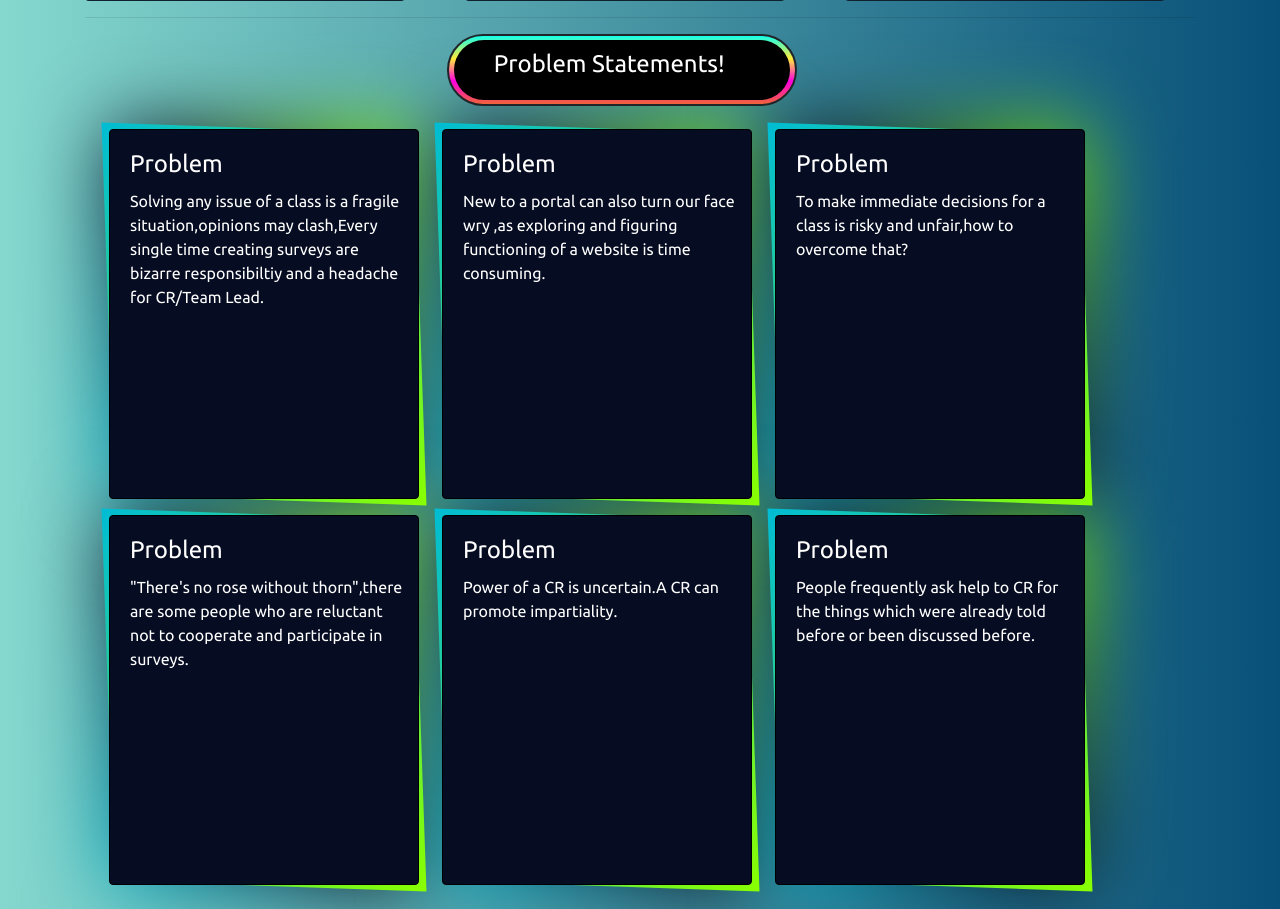
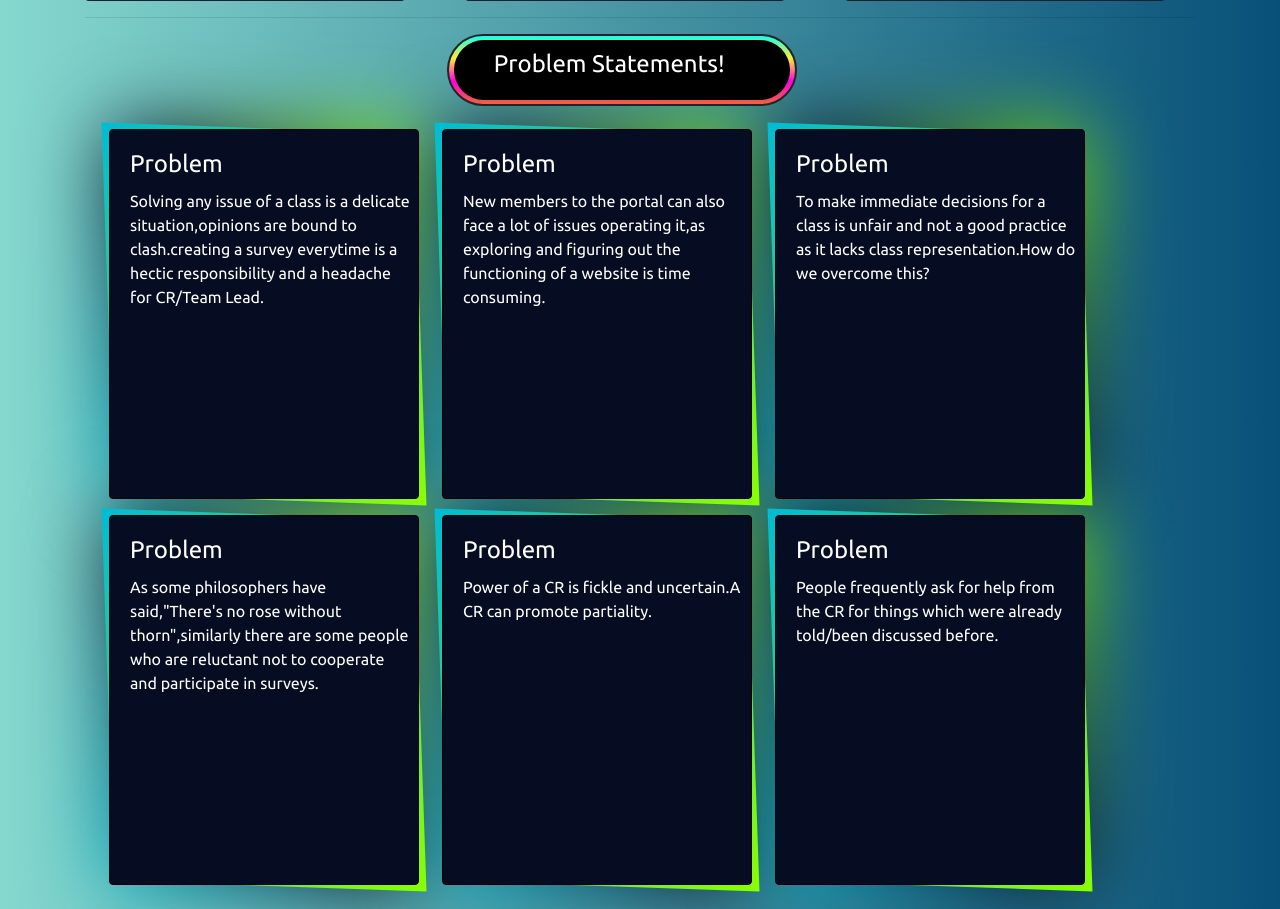
Before and after one commit to anonshubh/issue-reporter, a Django app: page / in a window 1280 px wide. Shown: the part 346-1255 px from the top of the page. Run offline with Django 3.2, Linux system fonts and the light colour scheme; some libraries are stand-ins or nearby versions.

Commit message:
Fixed Typos

```diff
--- a/reporter/templates/reporter/index.html
+++ b/reporter/templates/reporter/index.html
@@ -142,7 +142,7 @@
                     <div class="card statement-card statement">
                         <div style="width: 320px; height: 370px;" class="card-body">
                             <h2 class="p-s-style">Problem</h2>
-                            <p class="card-p-s">Solving any issue of a class is a fragile situation,opinions may clash,Every single time creating surveys are bizarre responsibiltiy and a headache for CR/Team Lead.</p>
+                            <p class="card-p-s">Solving any issue of a class is a delicate situation,opinions are bound to clash.creating a survey everytime is a hectic responsibility and a headache for CR/Team Lead.</p>
                         </div>
                     </div>
                 </div>
@@ -150,7 +150,7 @@
                     <div class="card answer-card">
                         <div style="width: 320px; height: 370px;" class="card-body">
                             <h2 class="p-s-style">Solution</h2>
-                            <p class="card-p-s">This portal is built mainly to solve any issues of a class or a team unbiasedly and clarity,simply anyone can park their issues and get it resolved with other members responses on it,thus reducing the complexity of a CR/TL to create surveys and broadcast it to everyone.</p>
+                            <p class="card-p-s">This portal is built mainly to solve any issues faced by members of a class or a team without any bias and with clarity.Simply anyone can post their issues and get it resolved with other members' responses on it,thus reducing the complexity for a CR/TL of creating surveys and broadcasting it to everyone.</p>
                         </div>
                     </div>
                 </div>
@@ -160,7 +160,7 @@
                     <div class="card statement-card">
                         <div style="width: 320px; height: 370px;" class="card-body">
                             <h2 class="p-s-style">Problem</h2>
-                            <p class="card-p-s">New to a portal can also turn our face wry ,as exploring and figuring functioning of a website is time consuming.</p>
+                            <p class="card-p-s">New members to the portal can also face a lot of issues operating it,as exploring and figuring out the functioning of a website is time consuming.</p>
                         </div>
                     </div>
                 </div>
@@ -168,7 +168,7 @@
                     <div class="card answer-card">
                         <div style="width: 320px;height: 370px; " class="card-body">
                             <h2 class="p-s-style">Solution</h2>
-                            <p class="card-p-s">We tried to keep the portal as simplistic as possible and to make it easy ,we are providing Test Login ,Try it to explore website completely.</p>
+                            <p class="card-p-s">We tried to keep the portal as simplistic as possible and to make it easy ,we are providing Test Login ,Try it to explore website completely.If you need further directions on what the buttons do,please check out the <a href="{% url 'reporter:documentation' %}">Need Help?</a> section at the top of the page!</p>
                         </div>
                     </div>
                 </div>
@@ -178,7 +178,7 @@
                     <div class="card statement-card">
                         <div style="width: 320px; height: 370px;" class="card-body">
                             <h2 class="p-s-style">Problem</h2>
-                            <p class="card-p-s">To make immediate decisions for a class is risky and unfair,how to overcome that?</p>
+                            <p class="card-p-s">To make immediate decisions for a class is unfair and not a good practice as it lacks class representation.How do we overcome this?</p>
                         </div>
                     </div>
                 </div>
@@ -186,7 +186,7 @@
                 <div class="card answer-card">
                     <div style="width: 320px; height: 370px;" class="card-body">
                         <h2 class="p-s-style">Solution</h2>
-                        <p class="card-p-s">Since the functioning of solving an issue in the portal is sufficiently automated,the frequency of solving them will drastically rise,and therefore more decisions can be made beforehand even if it was never an issue and was only predicted in future.All it needs just a one person to raise any issue among whole class and thus reducing chances for CR to make immediate decisions.</p>
+                        <p class="card-p-s">Since the functionality of solving an issue in the portal is sufficiently automated,the frequency of solving them will drastically rise,and therefore more decisions can be made beforehand even if it was never an issue and was only predicted by some people.All it needs just a one person to raise any issue among whole class and thus reducing chances for CR to make immediate decisions.</p>
                     </div>
                 </div>
             </div>
@@ -198,7 +198,7 @@
                 <div class="card statement-card">
                     <div style="width: 320px; height: 370px;" class="card-body">
                         <h2 class="p-s-style">Problem</h2>
-                        <p class="card-p-s">"There's no rose without thorn",there are some people who are reluctant not to cooperate and participate in surveys.</p>
+                        <p class="card-p-s">As some philosophers have said,"There's no rose without thorn",similarly there are some people who are reluctant not to cooperate and participate in surveys.</p>
                     </div>
                 </div>
             </div>
@@ -206,7 +206,7 @@
                 <div class="card answer-card">
                     <div style="width: 320px; height: 370px;" class="card-body">
                         <h2 class="p-s-style">Solution</h2>
-                        <p class="card-p-s">This portal automatically generates data about people paticipations,CR can access it and make use of it and these people can be notified easily.</p>
+                        <p class="card-p-s">This portal generates and stores data about people participations(while keeping privacy in mind,<b>EVERY</b> vote is anonymous),CR can access it and make use of it and these people can be notified easily.</p>
                     </div>
                 </div>
             </div>
@@ -216,7 +216,7 @@
                 <div class="card statement-card">
                     <div style="width: 320px; height: 370px;" class="card-body">
                         <h2 class="p-s-style">Problem</h2>
-                        <p class="card-p-s">Power of a CR is uncertain.A CR can promote impartiality.</p>
+                        <p class="card-p-s">Power of a CR is fickle and uncertain.A CR can promote partiality.</p>
                     </div>
                 </div>
             </div>
@@ -224,7 +224,7 @@
                 <div class="card answer-card">
                     <div style="width: 320px; height: 370px;" class="card-body">
                         <h2 class="p-s-style">Solution</h2>
-                        <p class="card-p-s">This portal ensures fair game play,Powers of a CR are neither less nor more and limited.</p>
+                        <p class="card-p-s">This portal ensures fair game play,Powers of a CR are more than a normal student/team member,but it is fairly limited.</p>
                     </div>
                 </div>
             </div>
@@ -234,7 +234,7 @@
                 <div class="card statement-card">
                     <div style="width: 320px; height: 370px;" class="card-body">
                         <h2 class="p-s-style">Problem</h2>
-                        <p class="card-p-s">People frequently ask help to CR for the things which were already told before or been discussed before.</p>
+                        <p class="card-p-s">People frequently ask for help from the CR for things which were already told/been discussed before.</p>
                     </div>
                 </div>
             </div>
@@ -242,7 +242,7 @@
                 <div class="card answer-card">
                     <div style="width: 320px;height: 370px;" class="card-body">
                         <h2 class="p-s-style">Solution</h2>
-                        <p class="card-p-s">Portal has a permanent stockplace for important information(for example-contact info,academic info)+ a stockplace for temporary information like deadlines.</p>
+                        <p class="card-p-s">This portal has a permanent stockpile for important information(for example-contact info,academic info)</p>
                     </div>
                 </div>
             </div>
```
